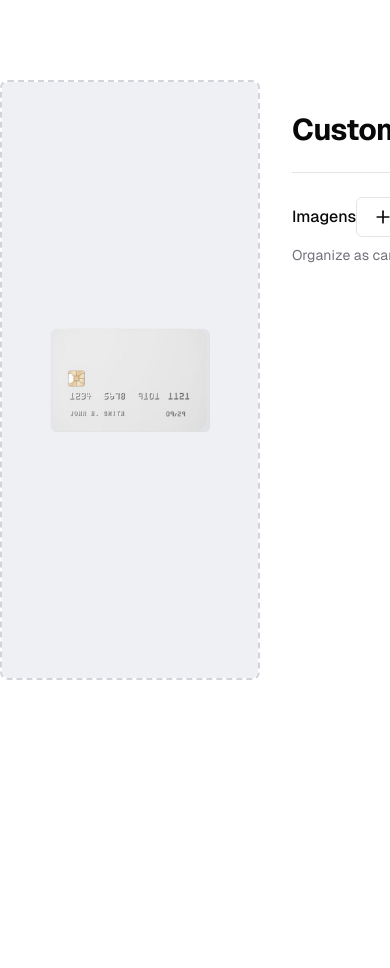
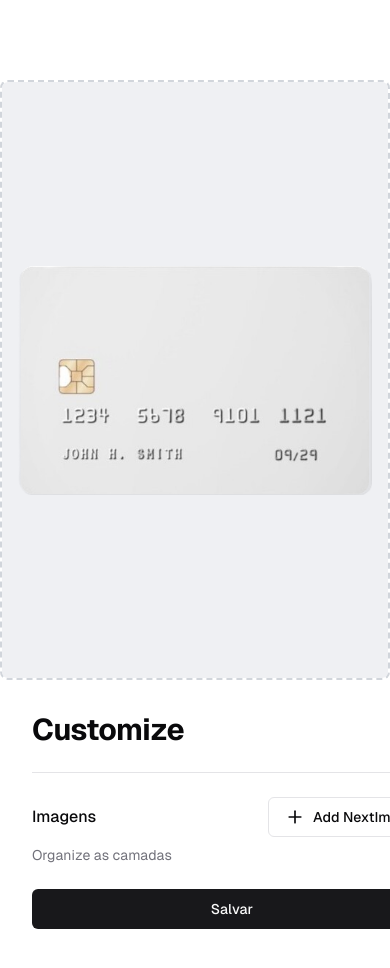
Before and after one commit to Lippones/casecard, a Next.js app: page / in a window 390 px wide. Shown: the top 968 px of the page. Before the commit the page ends 844 px from the top, so only its background shows below. Built offline with nearby package versions, Linux system fonts and the light colour scheme.

Commit message:
feat: save img

```diff
--- /dev/null
+++ b/src/components/card.tsx
@@ -0,0 +1,33 @@
+import { cn } from '@/lib/utils'
+import type { HTMLAttributes } from 'react'
+
+interface CardProps extends HTMLAttributes<HTMLDivElement> {
+  imgSrc: string
+}
+
+const Card = ({ imgSrc, className, ...props }: CardProps) => {
+  return (
+    <div
+      className={cn(
+        'relative pointer-events-none z-50 overflow-hidden',
+        className,
+      )}
+      {...props}>
+      <img
+        src="/card.png"
+        className="pointer-events-none select-none"
+        alt="card"
+      />
+
+      <div className="absolute z-40 inset-0">
+        <img
+          className="object-cover min-w-full min-h-full"
+          src={imgSrc}
+          alt="overlaying card"
+        />
+      </div>
+    </div>
+  )
+}
+
+export default Card
--- a/src/components/design-configurator.tsx
+++ b/src/components/design-configurator.tsx
@@ -1,6 +1,6 @@
 'use client'
 
-import Image from 'next/image'
+import NextImage from 'next/image'
 import { AspectRatio } from './ui/aspect-ratio'
 import { useMemo, useRef, useState } from 'react'
 import { Input } from './ui/input'
@@ -15,15 +15,28 @@ import {
   RotateCw,
 } from 'lucide-react'
 import { Button } from './ui/button'
+import Card from './card'
 
 export function DesignConfigurador() {
   const uploadImageButton = useRef<HTMLInputElement>(null)
+  const cardRef = useRef<HTMLDivElement>(null)
+  const containerRef = useRef<HTMLDivElement>(null)
+
+  const [saveImage, setSaveImage] = useState<File | null>(null)
 
   const [selectedImages, setSelectedImages] = useState<
     {
       index: number
       degrees: number
       url: string
+      renderedPosition: {
+        x: number
+        y: number
+      }
+      renderedDimension: {
+        width: number
+        height: number
+      }
     }[]
   >([])
 
@@ -31,7 +44,19 @@ export function DesignConfigurador() {
     const url = URL.createObjectURL(file)
     setSelectedImages([
       ...selectedImages,
-      { url, index: selectedImages.length, degrees: 0 },
+      {
+        url,
+        index: selectedImages.length,
+        degrees: 0,
+        renderedDimension: {
+          height: 300,
+          width: 300,
+        },
+        renderedPosition: {
+          x: 150,
+          y: 205,
+        },
+      },
     ])
 
     if (uploadImageButton.current) {
@@ -78,14 +103,101 @@ export function DesignConfigurador() {
     setSelectedImages(newArray)
   }
 
+  async function saveConfiguration() {
+    try {
+      const {
+        left: cardLeft,
+        top: cardTop,
+        width,
+        height,
+      } = cardRef.current!.getBoundingClientRect()
+
+      const { left: containerLeft, top: containerTop } =
+        containerRef.current!.getBoundingClientRect()
+
+      const leftOffset = cardLeft - containerLeft
+      const topOffset = cardTop - containerTop
+
+      const canvas = document.createElement('canvas')
+      canvas.width = width
+      canvas.height = height
+
+      const ctx = canvas.getContext('2d')
+
+      for (const image of selectedImages) {
+        const actualX = image.renderedPosition.x - leftOffset
+        const actualY = image.renderedPosition.y - topOffset
+
+        const userImage = new Image()
+        userImage.crossOrigin = 'anonymous'
+        userImage.src = image.url
+        // biome-ignore lint/suspicious/noAssignInExpressions: <explanation>
+        await new Promise((resolve) => (userImage.onload = resolve))
+
+        ctx?.drawImage(
+          userImage,
+          actualX,
+          actualY,
+          image.renderedDimension.width,
+          image.renderedDimension.height,
+        )
+      }
+
+      const base64 = canvas.toDataURL()
+      const base64Data = base64.split(',')[1]
+
+      const blob = base64ToBlob(base64Data, 'image/png')
+      const file = new File([blob], 'filename.png', { type: 'image/png' })
+      setSaveImage(file)
+    } catch (error) {}
+  }
+
+  function base64ToBlob(base64: string, mimeType: string) {
+    const byteCharacters = atob(base64)
+    const byteNumbers = new Array(byteCharacters.length)
+    for (let i = 0; i < byteCharacters.length; i++) {
+      byteNumbers[i] = byteCharacters.charCodeAt(i)
+    }
+    const byteArray = new Uint8Array(byteNumbers)
+    return new Blob([byteArray], { type: mimeType })
+  }
+
+  function setRenderedPositionAndDimension({
+    x,
+    y,
+    height,
+    width,
+    url,
+  }: { x: number; y: number; width?: number; height?: number; url: string }) {
+    const index = selectedImages.findIndex((image) => image.url === url)
+
+    const newArray = selectedImages.map((image, i) => {
+      if (i === index) {
+        return {
+          ...image,
+          renderedPosition: { x, y },
+          renderedDimension:
+            width && height ? { width, height } : image.renderedDimension,
+        }
+      }
+
+      return image
+    })
+
+    setSelectedImages(newArray)
+  }
+
   return (
-    <div className="relative mt-20 grid grid-cols-3 mb-20 pb-20">
-      <div className="relative h-[37.5rem] overflow-hidden col-span-2 w-full max-w-4xl flex items-center justify-center rounded-lg border-2 border-dashed border-gray-300 p-12 text-center focus:outline-none focus:ring-2 focus:ring-primary focus:ring-offset-2">
+    <div className="relative mt-20 lg:grid grid-cols-3 mb-20 pb-20">
+      <div
+        ref={containerRef}
+        className="relative h-[37.5rem] overflow-hidden col-span-2 w-full max-w-4xl flex items-center justify-center rounded-lg border-2 border-dashed border-gray-300 p-4 md:p-12 text-center focus:outline-none focus:ring-2 focus:ring-primary focus:ring-offset-2">
         <div className="relative w-[400px] bg-opacity-50 pointer-events-none aspect-[1004/650]">
           <AspectRatio
+            ref={cardRef}
             ratio={1004 / 650}
             className="pointer-events-none aspect-[1004/650] w-full">
-            <Image
+            <NextImage
               fill
               src={'/card.png'}
               alt="Base card img"
@@ -105,6 +217,19 @@ export function DesignConfigurador() {
               height: 300,
             }}
             key={url}
+            onResizeStop={(_, __, ref, ___, { x, y }) => {
+              setRenderedPositionAndDimension({
+                height: Number.parseInt(ref.style.height.slice(0, -2)),
+                width: Number.parseInt(ref.style.width.slice(0, -2)),
+                x,
+                y,
+                url,
+              })
+            }}
+            onDragStop={(_, data) => {
+              const { x, y } = data
+              setRenderedPositionAndDimension({ x, y, url })
+            }}
             resizeHandleComponent={{
               bottomLeft: <HandleComponent />,
               bottomRight: <HandleComponent />,
@@ -115,32 +240,17 @@ export function DesignConfigurador() {
               className="w-full h-full"
               style={{
                 transform: `rotate(${degrees}deg)`, // Aplica a rotação
+                zIndex: index + 40,
               }}>
-              <Image
+              <NextImage
                 src={url}
-                alt="Image"
+                alt="NextImage"
                 fill
-                className={`pointer-events-none z-[${index + 40}]`}
+                className="pointer-events-none"
               />
             </div>
           </Rnd>
         ))}
-        {/* <Rnd
-          className="absolute z-20 border-[2px] border-blue-600"
-          default={{
-            x: 150,
-            y: 205,
-            width: 300,
-            height: 32,
-          }}
-          resizeHandleComponent={{
-            bottomLeft: <HandleComponent />,
-            bottomRight: <HandleComponent />,
-            topLeft: <HandleComponent />,
-            topRight: <HandleComponent />,
-          }}>
-          <span className="text-">Teste de texto</span>
-        </Rnd> */}
       </div>
 
       <div className="h-[37.5rem] flex flex-col bg-white">
@@ -155,14 +265,14 @@ export function DesignConfigurador() {
 
             <div className="w-full h-px bg-zinc-200 my-6" />
 
-            <div className="relative mt-4 h-full flex flex-col justify-between">
+            <div className="relative mt-4 h-full flex flex-col gap-4">
               <div className="space-y-2 flex flex-col">
                 <div className="flex justify-between items-center">
                   <span className="font-medium">Imagens</span>
                   <Button asChild variant={'outline'}>
                     <label htmlFor="add">
                       <Plus className="size-5 mr-2" />
-                      Add Image
+                      Add NextImage
                       <input
                         id="add"
                         ref={uploadImageButton}
@@ -185,9 +295,9 @@ export function DesignConfigurador() {
                     <li
                       key={url}
                       className="flex items-center space-x-2 h-36 gap-6 relative">
-                      <Image
+                      <NextImage
                         src={url}
-                        alt="Image"
+                        alt="NextImage"
                         width={200}
                         height={144}
                         className="rounded-md object-cover h-[136px] w-[200px]"
@@ -230,6 +340,17 @@ export function DesignConfigurador() {
                   ))}
                 </ul>
               </div>
+              <Button onClick={saveConfiguration}>Salvar</Button>
+              <div className="w-[400px] relative">
+                {saveImage && (
+                  <div className="absolute z-50 top-0 right-0">
+                    <Card
+                      className={'max-w-[400px] md:max-w-full'}
+                      imgSrc={URL.createObjectURL(saveImage)}
+                    />
+                  </div>
+                )}
+              </div>
             </div>
           </div>
         </ScrollArea>
```
